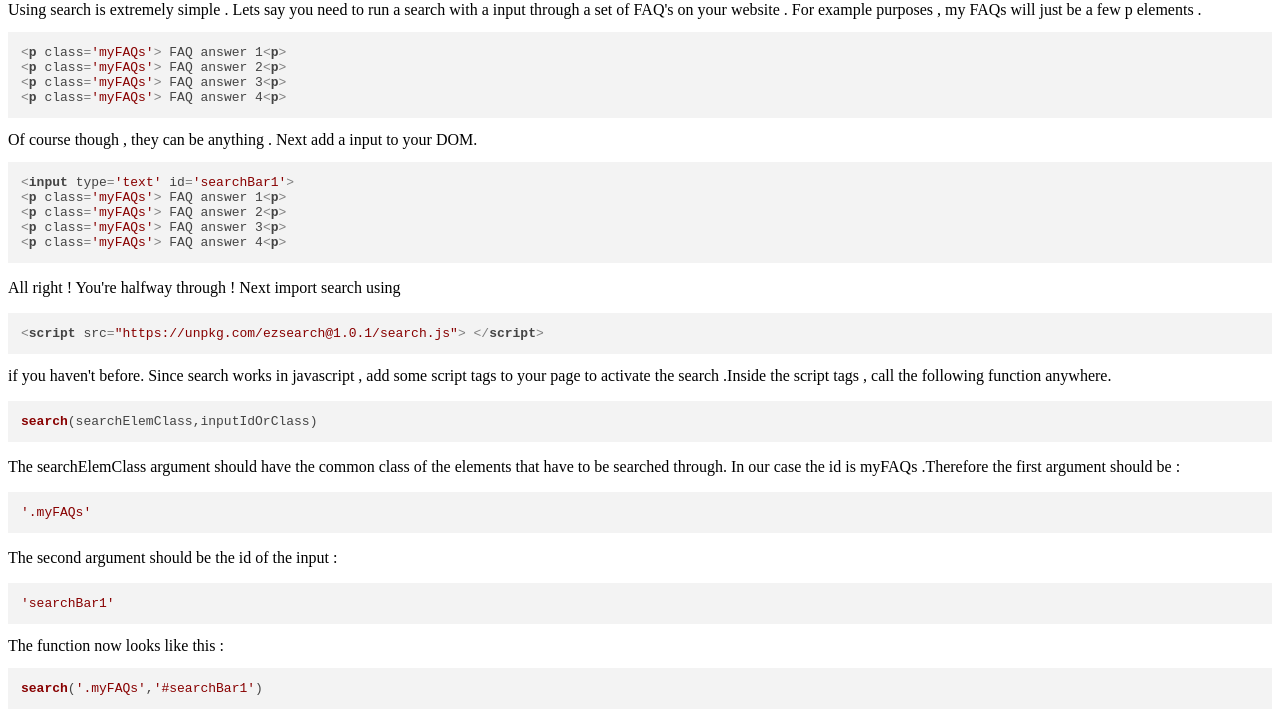
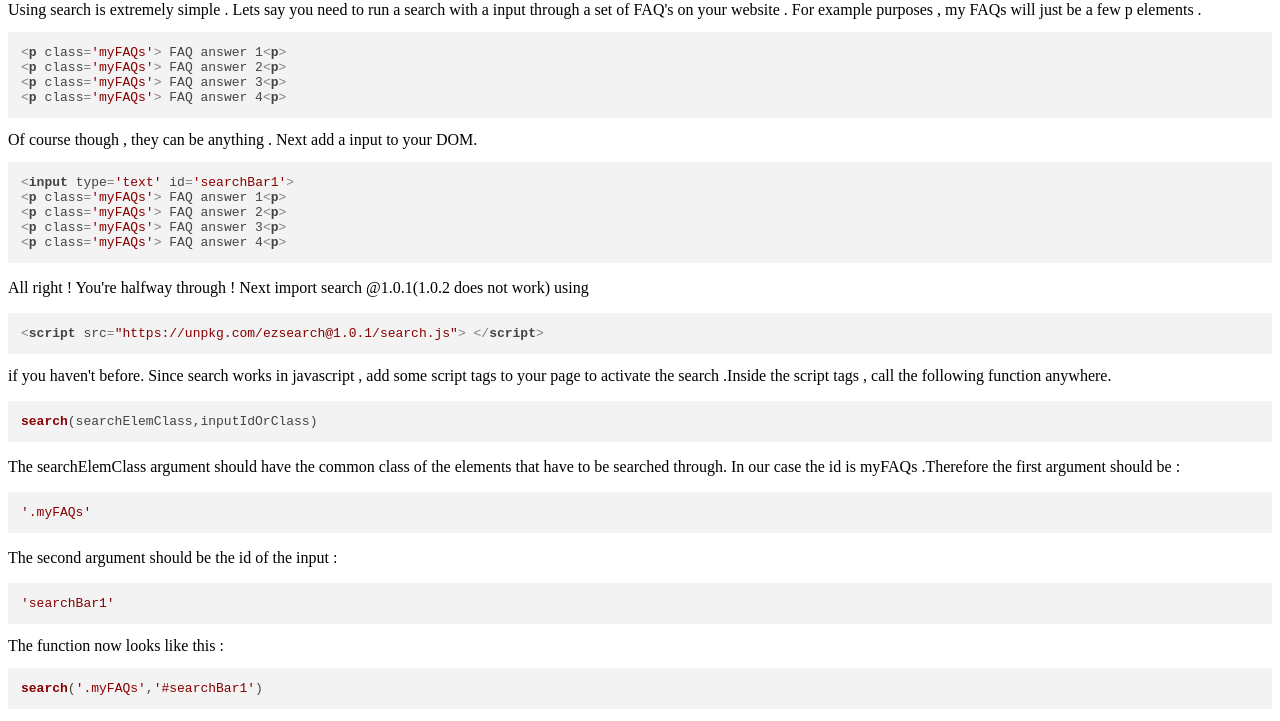
Before and after one commit to PrateekPathak9002/ezsearch, a website: page docs/index.html in a window 1280 px wide. Shown: the part 79-800 px from the top of the page. Drawn offline with nearby package versions, Linux system fonts and the light colour scheme; a script that the page names is missing.

Commit message:
Update index.html

```diff
--- a/docs/index.html
+++ b/docs/index.html
@@ -26,7 +26,7 @@ Next add a input to your DOM.
 &lt;p class='myFAQs'&gt; FAQ answer 4&lt;p&gt;
 </code></pre>
 
-<p>All right ! You're halfway through ! Next import search using <pre><code class="language-html">&lt;script src="https://unpkg.com/ezsearch@1.0.1/search.js"&gt; &lt;/script&gt;</code></pre> if you haven't before. Since search works in javascript , add some script tags to your page to activate the search .Inside the script tags , call the following function anywhere. </p>
+<p>All right ! You're halfway through ! Next import search @1.0.1(1.0.2 does not work) using <pre><code class="language-html">&lt;script src="https://unpkg.com/ezsearch@1.0.1/search.js"&gt; &lt;/script&gt;</code></pre> if you haven't before. Since search works in javascript , add some script tags to your page to activate the search .Inside the script tags , call the following function anywhere. </p>
 <pre><code class="language-js">search(searchElemClass,inputIdOrClass)</code></pre>
 
 <p>The searchElemClass argument should have the common class of the elements that have to be searched through. In our case the id is myFAQs .Therefore the first argument should be :
```
